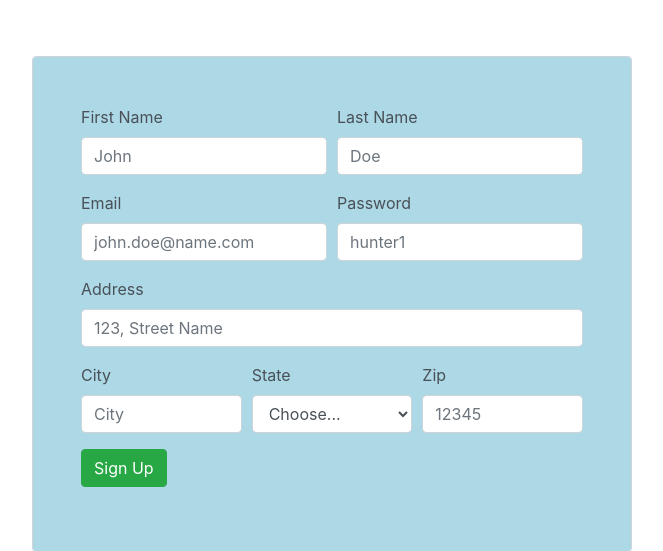
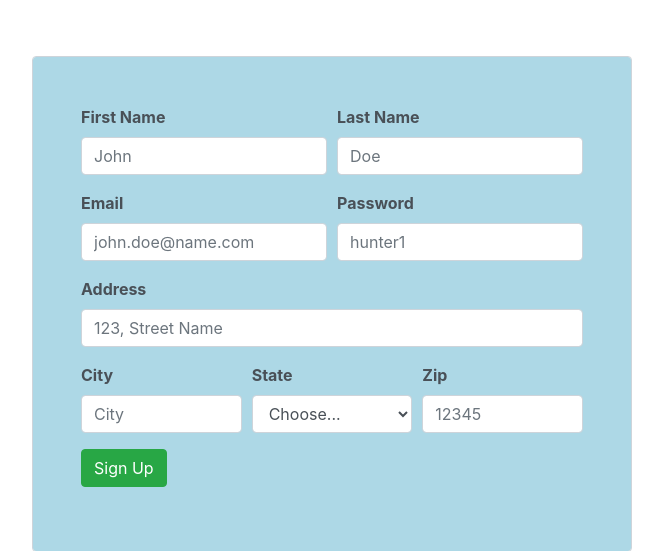
Before and after one commit to AddisonCurtis/roommatefinder, a Flask app: page /signup in a window 1280 px wide. Shown: the part 156-707 px from the top of the page, without its empty margins (308-971 px from the left). Run offline with Flask 2, Linux system fonts and the light colour scheme; some libraries are stand-ins or nearby versions.

Commit message:
changed font weight to bold for login and signup page

```diff
--- a/src/templates/login.html
+++ b/src/templates/login.html
@@ -5,13 +5,13 @@
 					<form action='api/login', method="POST">
 						<div class="form-row">
 							<div class="form-group col-md-12">
-								<label for="inputEmail4">Email</label>
+								<label class="font-weight-bold" for="inputEmail4">Email</label>
 								<input type="email" name="email" class="form-control" id="emailInput" placeholder="john.doe@name.com">
 							</div>
 						</div>
 						<div class="form-row">
 							<div class="form-group col-md-12">
-								<label for="inputPassword4">Password</label>
+								<label class="font-weight-bold" for="inputPassword4">Password</label>
 								<input type="password" name="password" class="form-control" id="passwordInput">
 							</div>
 						</div>
--- a/src/templates/signup.html
+++ b/src/templates/signup.html
@@ -5,30 +5,30 @@
 		<form action='api/signup', method="POST">
 			<div class="form-row">
 				<div class="form-group col-md-6">
-					<label for="inputEmail4">First Name</label>
+					<label class="font-weight-bold" for="inputEmail4">First Name</label>
 					<input type="text" name="firstName" class="form-control" placeholder="John" id="firstNameInput">
 				</div>
 				<div class="form-group col-md-6">
-					<label for="inputEmail4">Last Name</label>
+					<label class="font-weight-bold" for="inputEmail4">Last Name</label>
 					<input type="text" name="lastName" class="form-control" placeholder="Doe" id="lastNameInput">
 				</div>
 			</div>
 
 			<div class="form-row">
 				<div class="form-group col-md-6">
-					<label for="inputEmail4">Email</label>
+					<label class="font-weight-bold" for="inputEmail4">Email</label>
 					<input type="email" name="email" class="form-control" id="emailInput" placeholder="john.doe@name.com">
 				</div>
 
 				<div class="form-group col-md-6">
-					<label for="inputPassword4">Password</label>
+					<label class="font-weight-bold" for="inputPassword4">Password</label>
 					<input type="password" name="password" class="form-control" id="passwordInput" placeholder="hunter1">
 				</div>
 			</div>
 
 			<div class="form-row">
 				<div class="form-group col-md-12">
-					<label for="inputAddress">Address</label>
+					<label class="font-weight-bold" for="inputAddress">Address</label>
 					<input type="text" name="address" class="form-control" id="addressInput" placeholder="123, Street Name">
 				</div>
 			</div>
@@ -36,18 +36,18 @@
 
 			<div class="form-row">
 				<div class="form-group col-md-4">
-					<label for="inputCity">City</label>
+					<label class="font-weight-bold" for="inputCity">City</label>
 					<input type="text" name="city" class="form-control" id="cityInput" placeholder="City">
 				</div>
 				<div class="form-group col-md-4">
-					<label for="inputState">State</label>
+					<label class="font-weight-bold" for="inputState">State</label>
 					<select name="state" id="stateInput" class="form-control">
 						<option selected="">Choose...</option>
 						<option>North Carolina</option>
 					</select>
 				</div>
 				<div class="form-group col-md-4">
-					<label for="zipcodeInput">Zip</label>
+					<label class="font-weight-bold" for="zipcodeInput">Zip</label>
 					<input type="text" name="zipcode" class="form-control" id="inputZip" placeholder="12345">
 				</div>
 			</div>
```
